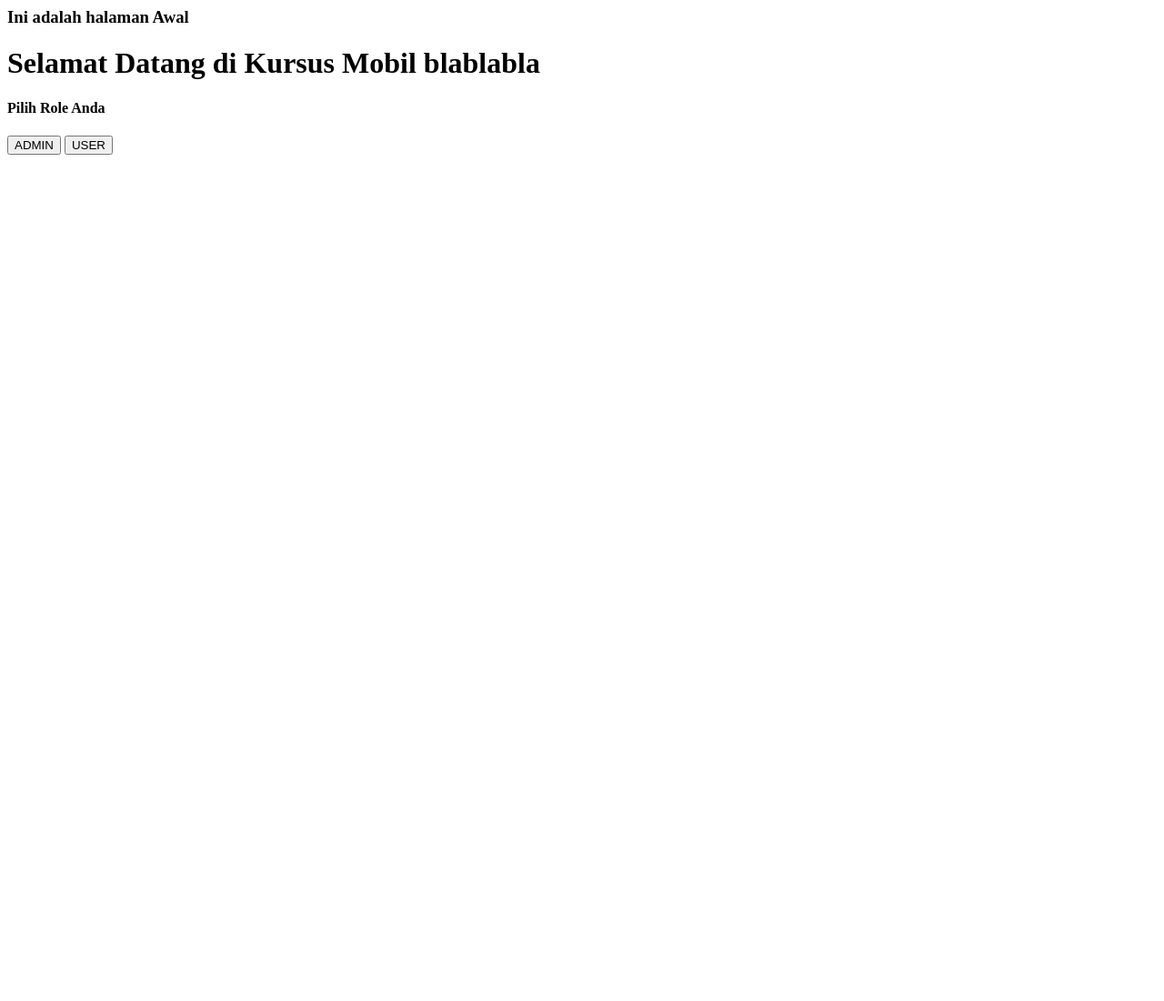
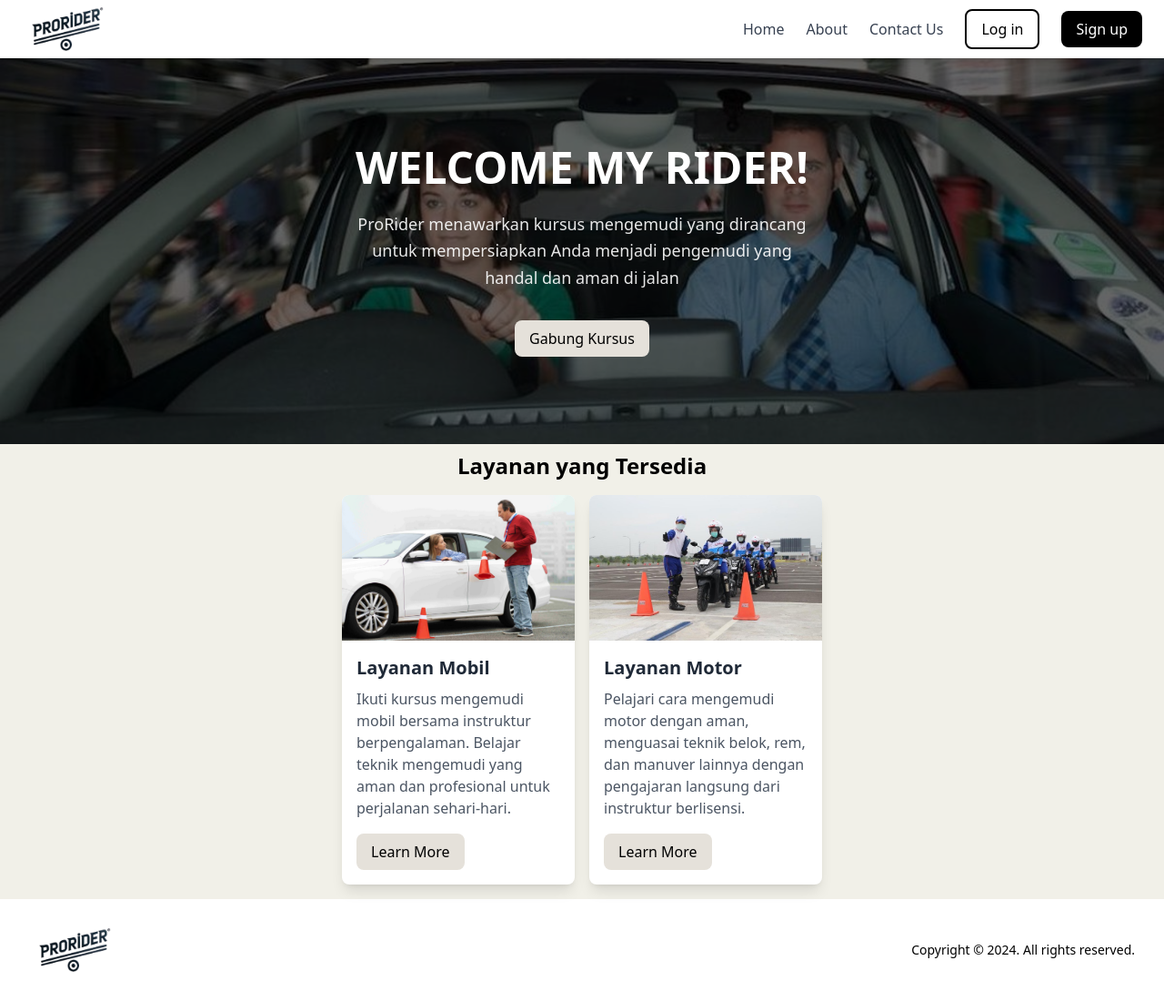
Before and after one commit to coronafloat/TR-Pemrograman-Web, a PHP site: page / in a window 1280 px wide. Shown: the whole page at 91% size. Before the commit the page ends 170 px from the top, so only its background shows below. Run offline with PHP 8.4, Linux system fonts and the light colour scheme; the visitor is signed in with stand-in values (Sample User, id 1); some libraries are stand-ins or nearby versions.

Commit message:
add main page

```diff
--- a/backend/be-login.php
+++ b/backend/be-login.php
@@ -24,7 +24,7 @@ class admin
 
         try {
             // Query untuk mendapatkan data admin berdasarkan id, nama, dan password
-            $query = "SELECT * FROM tbadmin WHERE id = :id AND nama = :nama AND password = :password";
+            $query = "SELECT * FROM admin_profiles WHERE id = :id AND nama = :nama AND password = :password";
             $stmt = $this->db->prepare($query);
 
             // Bind parameter
--- a/index.php
+++ b/index.php
@@ -1,12 +1,16 @@
 <?php
-
+// PHP logic
 ?>
 
-<html>
+<html lang="en">
 
 <head>
-    <title>Halaman Awal</title>
+    <title>ProRider</title>
 
+    <!-- Menambahkan Favicon -->
+    <link rel="icon" href="assets/favicon-logo.png" type="image/png">
+
+    <!--TODO: function java script untuk mengarahkan ke halaman login atau sign up user -->
     <script>
         function adminPage() {
             window.location.href = "frontend/admin/view-login.php";
@@ -14,17 +18,113 @@
 
         function userPage() {
             window.location.href = "frontend/user/view-main-user.php";
-
         }
     </script>
+
+    <script src="https://cdn.tailwindcss.com"></script>
 </head>
 
-<body>
-    <h3>Ini adalah halaman Awal</h3>
-    <h1>Selamat Datang di Kursus Mobil blablabla</h1>
-    <h4>Pilih Role Anda</h4>
-    <button onclick="adminPage()">ADMIN</button>
-    <button onclick="userPage()">USER</button>
+<body class="bg-[#F1F0E8]">
+
+    <!-- Navbar -->
+    <nav class="bg-white shadow-md py-2 sticky top-0">
+        <div class="max-w-screen-xl mx-auto px-6 flex items-center justify-between">
+            <!-- Logo -->
+            <div class="flex items-center">
+                <img src="assets/logo-prorider.png" alt="Logo" class="h-12">
+            </div>
+
+            <!-- Menu -->
+            <div class="md:flex items-center space-x-6">
+                <a href="#" class="text-gray-700 font-medium hover:text-[#89A8B2]">Home</a>
+                <a href="#" class="text-gray-700 font-medium hover:text-[#89A8B2]">About</a>
+                <a href="#" class="text-gray-700 font-medium hover:text-[#89A8B2]">Contact Us</a>
+                <!-- Button Login -->
+                <button class="flex items-center border-2 border-black bg-white text-black font-medium rounded-lg px-4 py-2 hover:bg-[#E3E7EA] transition duration-300">
+                  Log in
+                </button>
+                <!-- Button Sign Up -->
+                <button class="flex items-center bg-black text-white font-medium rounded-lg px-4 py-2 hover:bg-[#3E4143] transition duration-300">
+                  Sign up
+                </button>
+            </div>
+        </div>
+    </nav>
+
+    <!-- Banner content -->
+    <section class="bg-[url('assets/belajar-mobil3.jpg')] bg-cover bg-center bg-no-repeat mt-1/2">
+      <div class="bg-black/60 p-8 md:p-12 lg:px-16 lg:py-24 flex items-center justify-center">
+        <div class="flex items-center justify-center text-white flex-col">
+          <h2 class="text-2xl font-bold text-white sm:text-3xl md:text-5xl">WELCOME MY RIDER!</h2>
+          <p class="hidden max-w-lg text-white/90 md:mt-6 md:block md:text-lg md:leading-relaxed text-center">
+              ProRider menawarkan kursus mengemudi yang dirancang untuk mempersiapkan Anda menjadi pengemudi yang handal dan aman di jalan
+          </p>
+          <button class="flex items-center bg-[#E5E1DA] text-black font-medium rounded-lg px-4 py-2 hover:bg-[#3E4143] hover:text-[#D8D2C2] transition duration-300 mt-8">
+            Gabung Kursus
+          </button>
+        </div>
+      </div>
+    </section>
+    <!-- End of Banner -->
+
+    <!-- Tulisan "Layanan yang Tersedia" -->
+    <div class="flex items-center justify-center mt-2 my-4">
+      <p class="text-2xl text-center font-bold">Layanan yang Tersedia</p>
+    </div>
+    <!-- End of tulisan "Layanan yang Tersedia" -->
+
+    <!-- SERVICE CARDS -->
+    <div class="flex items-center justify-center flex-row gap-4 mb-4">
+
+      <!-- Card Mobil -->
+      <div class="bg-white shadow-lg rounded-lg overflow-hidden w-64">
+        <img src="assets/belajar-mobil.jpg" alt="Mobil" class="w-full h-40 object-cover">
+        <div class="p-4">
+          <h3 class="text-xl font-semibold text-gray-800">Layanan Mobil</h3>
+          <p class="text-gray-600 mt-2">
+            Ikuti kursus mengemudi mobil bersama instruktur berpengalaman. Belajar teknik mengemudi yang aman dan profesional untuk perjalanan sehari-hari.
+          </p>
+          <button class="mt-4 bg-[#E5E1DA] text-black font-medium rounded-lg px-4 py-2 hover:bg-[#3E4143] hover:text-[#D8D2C2] transition duration-300">
+            Learn More
+          </button>
+        </div>
+      </div>
+      <!-- End of Card Mobil -->
+
+      <!-- Card Motor -->
+      <div class="bg-white shadow-lg rounded-lg overflow-hidden w-64">
+        <img src="assets/kursus-motor.jpeg" alt="Motor" class="w-full h-40 object-cover">
+        <div class="p-4">
+          <h3 class="text-xl font-semibold text-gray-800">Layanan Motor</h3>
+          <p class="text-gray-600 mt-2">Pelajari cara mengemudi motor dengan aman, menguasai teknik belok, rem, dan manuver lainnya dengan pengajaran langsung dari instruktur berlisensi.</p>
+          <button class="mt-4 bg-[#E5E1DA] text-black font-medium rounded-lg px-4 py-2 hover:bg-[#3E4143] hover:text-[#D8D2C2] transition duration-300">
+            Learn More
+          </button>
+        </div>
+      </div>
+      <!-- End of Card Motor -->
+
+    </div>
+    <!-- End of Service Cards -->
+
+    </div>
+    <!-- End of SERVICE CARDS -->
+
+    <!-- FOOTER -->
+    <footer class="bg-white">
+      <div class="mx-auto max-w-screen-xl px-4 py-8 sm:px-6 lg:px-8">
+        <div class="sm:flex sm:items-center sm:justify-between">
+          <div class="flex justify-center text-teal-600 sm:justify-start">
+            <img src="assets/logo-prorider.png" alt="Logo ProRider" class="h-12">
+          </div>
+
+          <p class="mt-4 text-center text-sm text-black lg:mt-0 lg:text-right">
+            Copyright &copy; 2024. All rights reserved.
+          </p>
+        </div>
+      </div>
+    </footer>
+    <!-- End of FOOTER -->
 </body>
 
 </html>
```
Also changed, not shown: assets/belajar-mobil.jpg (added), assets/belajar-mobil2.jpg (added), assets/belajar-mobil3.jpg (added), assets/favicon-logo.png (added), assets/kursus-motor.jpeg (added), assets/logo-prorider.png (added), assets/logo-resized.jpeg (added).
